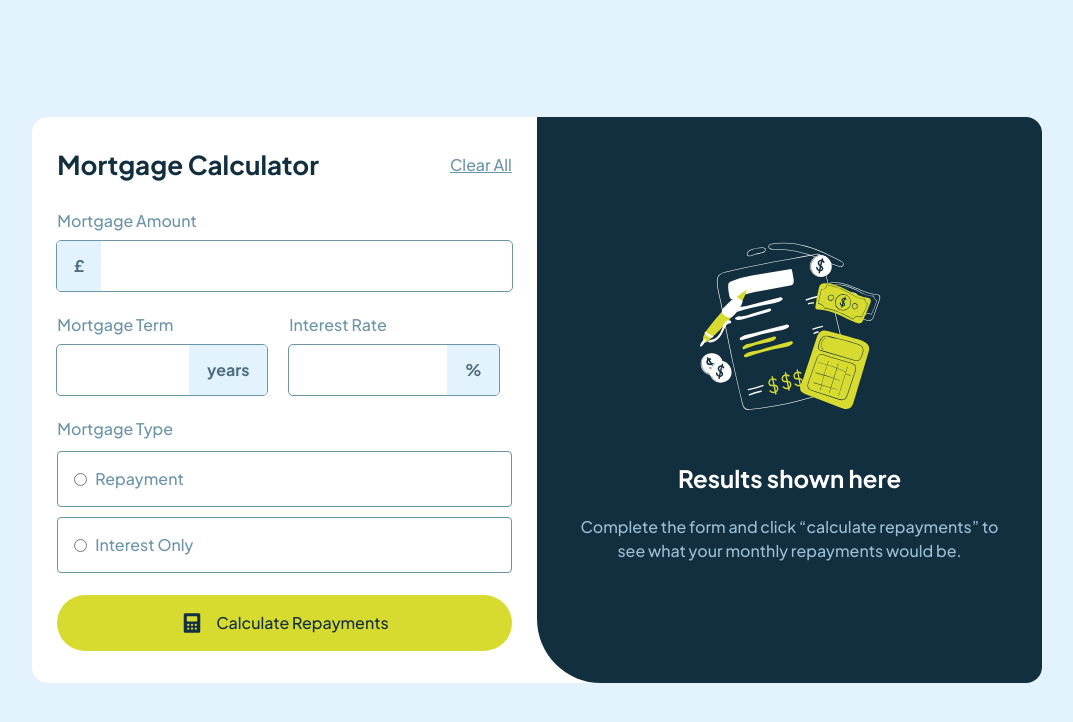
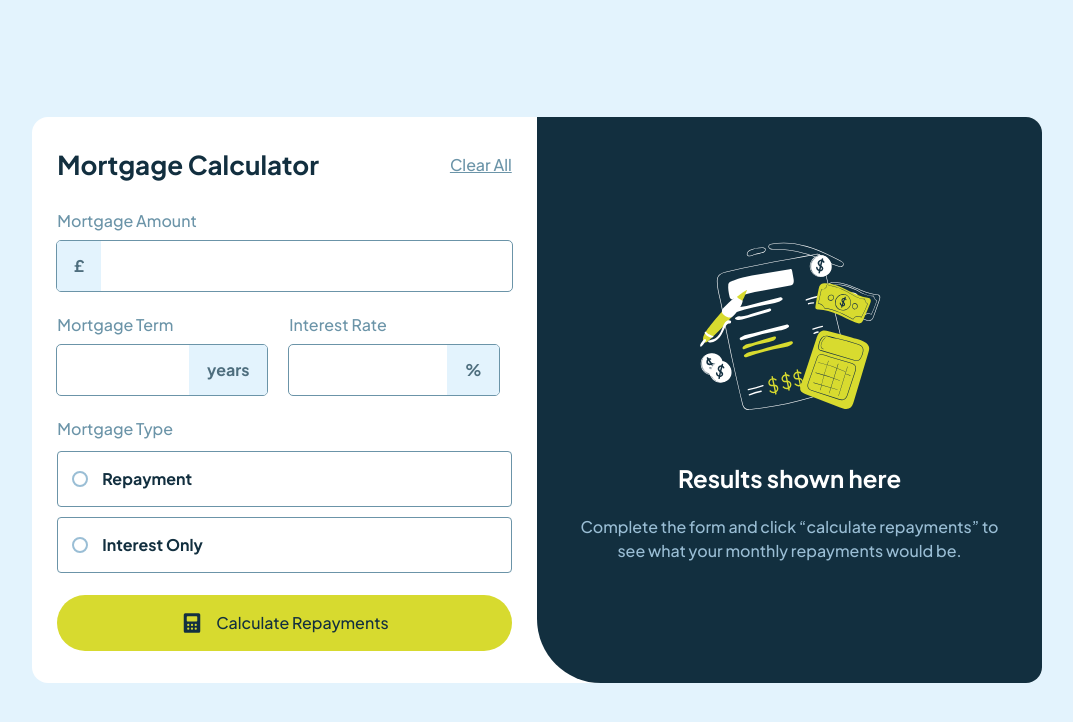
Before and after one commit to devPauloski/mortgage-repayment-calculator, a React (Vite) app: page / in a window 1280 px wide. Shown: the top 722 px of the page, without its empty margins (103-1176 px from the left). Built offline with nearby package versions, Linux system fonts and the light colour scheme.

Commit message:
style the active state of the form fields

```diff
--- a/src/components/InputAmount.jsx
+++ b/src/components/InputAmount.jsx
@@ -6,12 +6,13 @@ export default function InputAmount() {
       </label>
       <div>
         <input
-          className="peer h-12.5 w-full cursor-pointer rounded-sm border-0 pl-13 font-semibold text-slate-900 outline outline-slate-500 focus-visible:outline-2 focus-visible:outline-lime"
+          className="peer h-12.5 w-full cursor-pointer rounded-sm border-0 pl-13 font-semibold text-slate-900 outline outline-slate-500 hover:outline-1 hover:outline-slate-900 focus-visible:outline-1 focus-visible:outline-lime"
           type="text"
           id="mortgage-amount"
           name="amount"
         />
         <span className="relative block bg-slate-100 before:absolute before:bottom-0 before:left-0 before:grid before:h-12.5 before:w-11 before:place-items-center before:rounded-l-sm before:bg-inherit before:font-bold before:text-slate-700 before:content-['\00A3'] peer-focus-visible:[&::before]:bg-lime peer-focus-visible:[&::before]:text-slate-900"></span>
+        <span className="hidden mt-1">This field is require</span>
       </div>
     </div>
   );
--- a/src/components/InputRate.jsx
+++ b/src/components/InputRate.jsx
@@ -6,12 +6,13 @@ export default function InputRate() {
       </label>
       <div>
         <input
-          className="peer h-12.5 w-full cursor-pointer rounded-sm border-0 pl-2 font-semibold text-slate-900 outline outline-slate-500 focus-visible:outline-2 focus-visible:outline-lime"
+          className="peer h-12.5 w-full cursor-pointer rounded-sm border-0 pl-2 font-semibold text-slate-900 outline outline-slate-500 hover:outline-1 hover:outline-slate-900 focus-visible:outline-1 focus-visible:outline-lime"
           type="text"
           id="interest-rate"
           name="rate"
         />
         <span className="relative block bg-slate-100 before:absolute before:right-0 before:bottom-0 before:grid before:h-12.5 before:w-13 before:place-items-center before:rounded-r-sm before:bg-inherit before:font-bold before:text-slate-700 before:content-['%'] peer-focus-visible:[&::before]:bg-lime peer-focus-visible:[&::before]:text-slate-900"></span>
+        <span className="hidden mt-1">This field is require</span>
       </div>
     </div>
   );
--- a/src/components/InputTerms.jsx
+++ b/src/components/InputTerms.jsx
@@ -6,12 +6,13 @@ export default function InputTerms() {
       </label>
       <div>
         <input
-          className="peer h-12.5 w-full cursor-pointer rounded-sm border-0 pl-2 font-semibold text-slate-900 outline outline-slate-500 focus-visible:outline-2 focus-visible:outline-lime"
+          className="peer h-12.5 w-full cursor-pointer rounded-sm border-0 pl-2 font-semibold text-slate-900 outline outline-slate-500 hover:outline-1 hover:outline-slate-900 focus-visible:outline-1 focus-visible:outline-lime"
           type="text"
           id="mortgage-term"
           name="term"
         />
         <span className="relative block bg-slate-100 before:absolute before:right-0 before:bottom-0 before:grid before:h-12.5 before:w-19.5 before:place-items-center before:rounded-r-sm before:bg-inherit before:font-bold before:text-slate-700 before:content-['years'] peer-focus-visible:[&::before]:bg-lime peer-focus-visible:[&::before]:text-slate-900"></span>
+        <span className="mt-1 hidden">This field is require</span>
       </div>
     </div>
   );
--- a/src/components/MortgageOptions.jsx
+++ b/src/components/MortgageOptions.jsx
@@ -4,19 +4,30 @@ export default function MortgageOptions() {
       <legend className="mb-2.5">Mortgage Type</legend>
       <div>
         <label
-          className="mb-2.5 flex h-14 cursor-pointer items-center gap-2 rounded-sm border-1 p-4"
+          className="mb-2.5 flex h-14 cursor-pointer items-center gap-4 rounded-sm border-1 p-4 hover:border-1 hover:border-lime has-checked:border-1 has-checked:border-lime has-checked:bg-pale-lime"
           htmlFor="repayment"
         >
-          <input type="radio" id="repayment" name="mortgageType" />
-          <span>Repayment</span>
+          <input
+            className="aspect-square w-3 cursor-pointer appearance-none rounded-full outline-2 outline-slate-300 checked:bg-lime checked:outline-2 checked:outline-offset-2 checked:outline-lime"
+            type="radio"
+            id="repayment"
+            name="mortgageType"
+          />
+          <span className="font-bold text-slate-900">Repayment</span>
         </label>
         <label
-          className="flex h-14 cursor-pointer items-center gap-2 rounded-sm border-1 p-4"
+          className="flex h-14 cursor-pointer items-center gap-4 rounded-sm border-1 p-4 hover:border-1 hover:border-lime has-checked:border-1 has-checked:border-lime has-checked:bg-pale-lime"
           htmlFor="interest-only"
         >
-          <input type="radio" id="interest-only" name="mortgageType" />
-          <span>Interest Only</span>
+          <input
+            className="aspect-square w-3 cursor-pointer appearance-none rounded-full outline-2 outline-slate-300 checked:bg-lime checked:outline-2 checked:outline-offset-2 checked:outline-lime"
+            type="radio"
+            id="interest-only"
+            name="mortgageType"
+          />
+          <span className="font-bold text-slate-900">Interest Only</span>
         </label>
+        <span className="mt-1 hidden">This field is require</span>
       </div>
     </fieldset>
   );
--- a/src/index.css
+++ b/src/index.css
@@ -19,6 +19,7 @@
 @theme {
   /* Colors */
   --color-lime: hsl(61, 70%, 52%);
+  --color-pale-lime: hsl(60, 72%, 93%);
   --color-red: hsl(4, 69%, 50%);
   --color-white: hsl(0, 0%, 100%);
   --color-slate-100: hsl(202, 86%, 94%);
```
